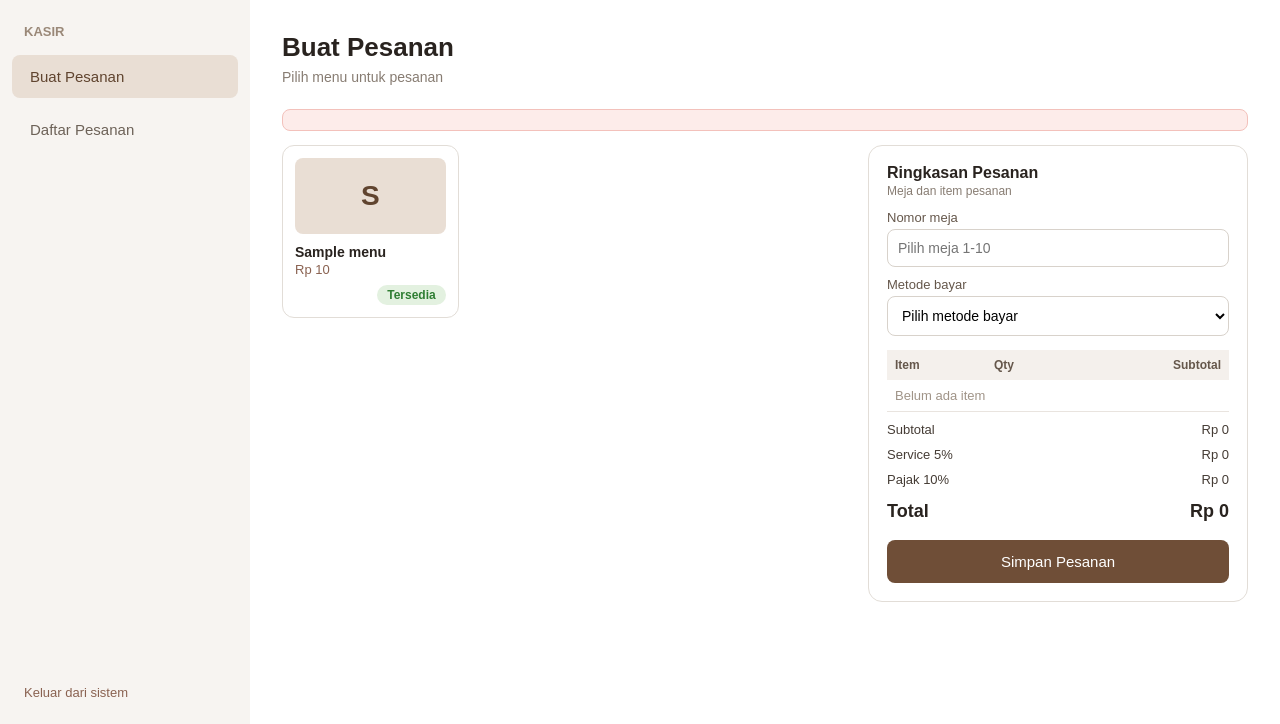
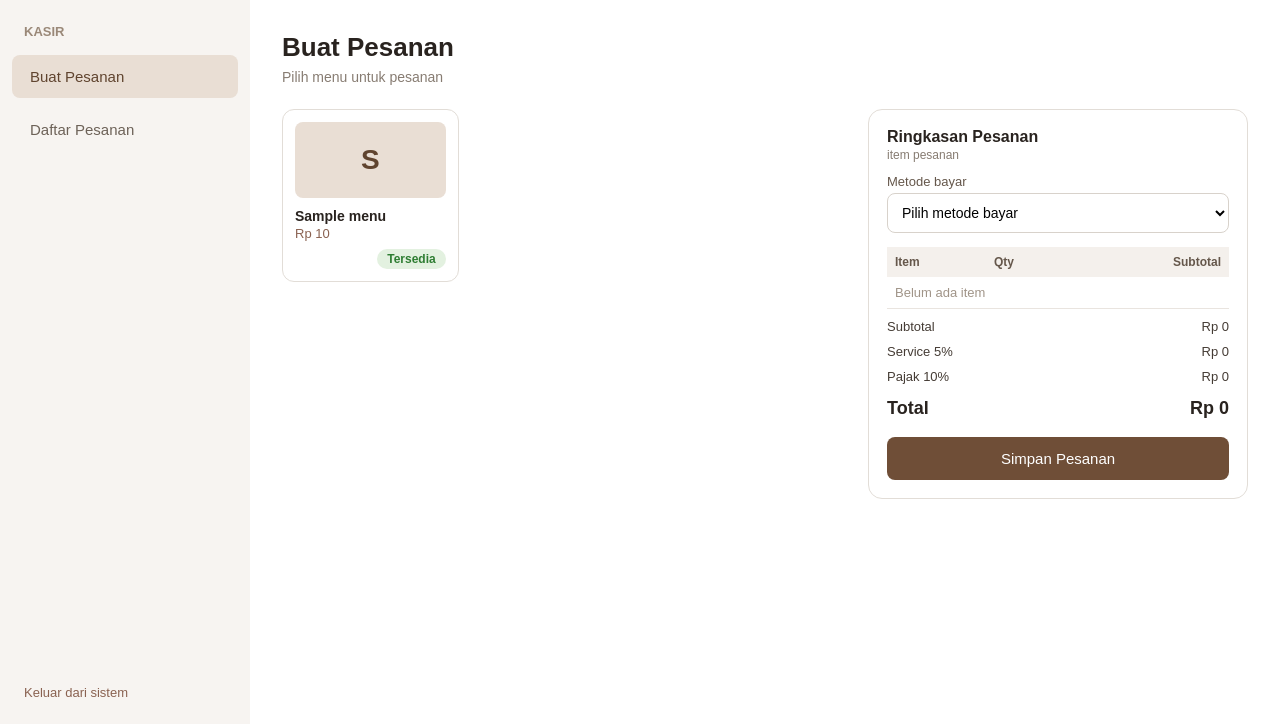
Before and after one commit to gracemikha-coder/cafe-ukk, a Laravel app: page /kasir/pesanan/create in a window 1280 px wide. Shown: the part 76-800 px from the top of the page. Run offline with Laravel 12, Linux system fonts and the light colour scheme; a user stored in the database is signed in; data comes from the database, SQL or seed files in the repository; tables that the repository leaves empty hold one stand-in row (values such as "Sample post").

Commit message:
Nomor meja opsional: pesanan kasir tanpa meja

```diff
--- a/app/Http/Controllers/KasirPesananController.php
+++ b/app/Http/Controllers/KasirPesananController.php
@@ -10,7 +10,6 @@ use Illuminate\Support\Facades\Validator;
 
 class KasirPesananController extends Controller
 {
-
     public function index(Request $request)
     {
         $status = $request->query('status');
@@ -36,14 +35,10 @@ class KasirPesananController extends Controller
 
     public function store(Request $request, PesananService $service)
     {
-        // nomor meja & metode bayar (NTF-06, NTF-07)
+        // metode bayar (NTF-07). Nomor meja tidak dipakai kasir, hanya pesanan dari APK.
         Validator::make($request->all(), [
-            'nomor_meja'   => 'required|integer|between:1,10',
             'metode_bayar' => 'required|in:Tunai,QRIS',
         ], [
-            'nomor_meja.required'   => 'Nomor meja harus antara 1 dan 10.',
-            'nomor_meja.integer'    => 'Nomor meja harus antara 1 dan 10.',
-            'nomor_meja.between'    => 'Nomor meja harus antara 1 dan 10.',
             'metode_bayar.required' => 'Pilih metode pembayaran: Tunai atau QRIS.',
             'metode_bayar.in'       => 'Pilih metode pembayaran: Tunai atau QRIS.',
         ])->validate();
@@ -60,7 +55,6 @@ class KasirPesananController extends Controller
         // jika ada yang gagal (stok kurang, menu nonaktif, dll.) service melempar
         // ValidationException, otomatis kembali ke form dengan pesan dan isian lama
         $pesanan = $service->buat($request->user(), [
-            'nomor_meja'   => (int) $request->nomor_meja,
             'metode_bayar' => $request->metode_bayar,
             'items'        => $items,
         ]);
--- a/app/Models/Pesanan.php
+++ b/app/Models/Pesanan.php
@@ -11,7 +11,6 @@ class Pesanan extends Model
         'nomor_meja',
         'metode_bayar',
         'status',
-        'subtotal',
         'subtotal',
         'service',
         'pajak',
--- a/app/Services/PesananService.php
+++ b/app/Services/PesananService.php
@@ -114,7 +114,7 @@ class PesananService
 
             $pesanan = Pesanan::create([
                 'user_id'      => $user->id,
-                'nomor_meja'   => $data['nomor_meja'],
+                'nomor_meja'   => $data['nomor_meja'] ?? null,
                 'metode_bayar' => $data['metode_bayar'],
                 'status'       => 'Baru',
                 'subtotal'     => $biaya['subtotal'],
--- a/resources/views/kasir/pesanan/create.blade.php
+++ b/resources/views/kasir/pesanan/create.blade.php
@@ -64,11 +64,7 @@
     <h1 class="judul">Buat Pesanan</h1>
     <p class="sub">Pilih menu untuk pesanan</p>
 
-    <div class="notif" id="notif">
-        @foreach ($errors->all() as $pesan)
-            <div>{{ $pesan }}</div>
-        @endforeach
-    </div>
+   <div class="notif" id="notif">@foreach ($errors->all() as $pesan)<div>{{ $pesan }}</div>@endforeach</div>
 
     <form method="POST" action="/kasir/pesanan" id="form-pesanan">
         @csrf
@@ -104,11 +100,7 @@
             {{-- Kanan: ringkasan --}}
             <div class="ringkasan">
                 <h2>Ringkasan Pesanan</h2>
-                <div class="kecil">Meja dan item pesanan</div>
-
-                <label for="nomor_meja">Nomor meja</label>
-                <input id="nomor_meja" name="nomor_meja" type="number" min="1" max="10"
-                       placeholder="Pilih meja 1-10" value="{{ old('nomor_meja') }}">
+                <div class="kecil">item pesanan</div>
 
                 <label for="metode_bayar">Metode bayar</label>
                 <select id="metode_bayar" name="metode_bayar">
--- a/resources/views/kasir/pesanan/struk.blade.php
+++ b/resources/views/kasir/pesanan/struk.blade.php
@@ -37,7 +37,9 @@
 
         <div class="baris-struk"><span>No. pesanan</span><span>#{{ $pesanan->id }}</span></div>
         <div class="baris-struk"><span>Tanggal</span><span>{{ $pesanan->created_at->format('d/m/Y H:i') }}</span></div>
-        <div class="baris-struk"><span>Meja</span><span>{{ $pesanan->nomor_meja }}</span></div>
+        @if ($pesanan->nomor_meja)
+            <div class="baris-struk"><span>Meja</span><span>{{ $pesanan->nomor_meja }}</span></div>
+        @endif
         <div class="baris-struk"><span>Metode bayar</span><span>{{ $pesanan->metode_bayar }}</span></div>
         <div class="baris-struk"><span>Status</span><span>{{ $pesanan->status }}</span></div>
 
```
Also changed, not shown: database/migrations/2026_11_13_051608_create_pesanans_table.php. Lines whose indentation alone changed are shown as unchanged.
